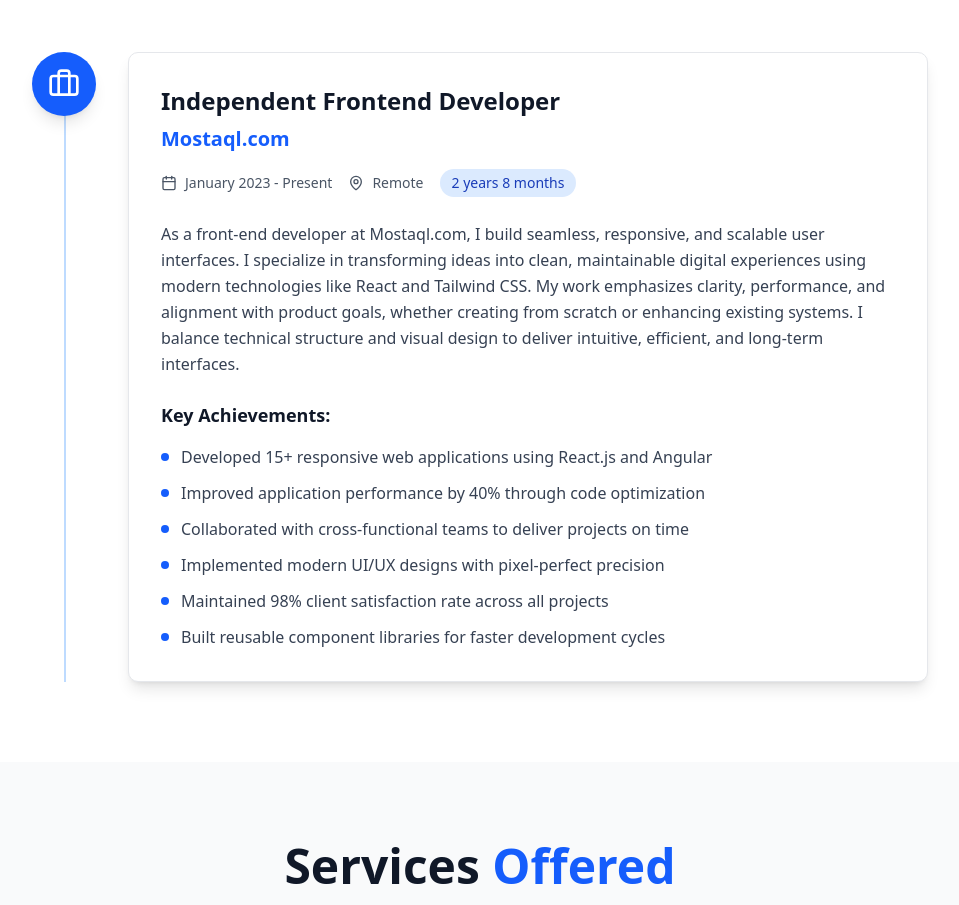
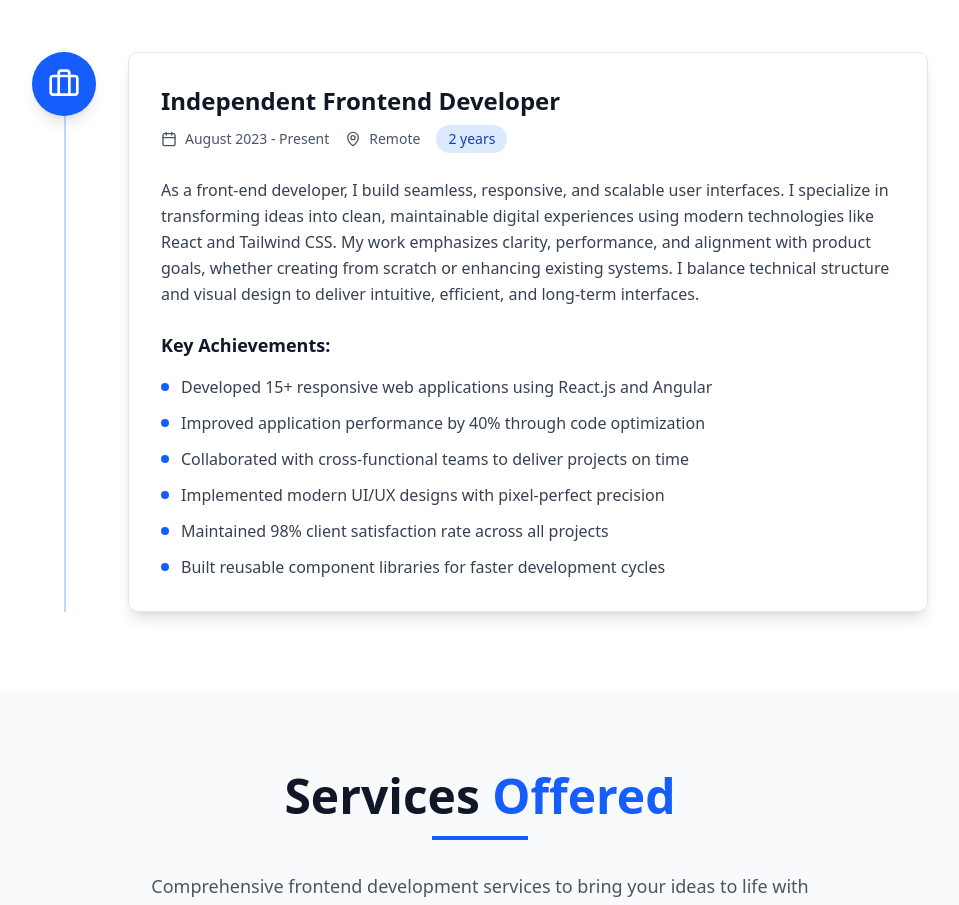
Before and after one commit to khaledrokaya/Khaled-Mostafa-Portfolio, a React (Vite) app: page / in a window 1280 px wide. Shown: the part 4200-5105 px from the top of the page, without its empty margins (160-1119 px from the left). Built offline with nearby package versions, Linux system fonts and the light colour scheme.

Commit message:
Update Experience.tsx

```diff
--- a/src/components/Experience.tsx
+++ b/src/components/Experience.tsx
@@ -3,12 +3,12 @@ import { Calendar, MapPin, Briefcase } from 'lucide-react';
 
 const Experience: React.FC = () => {
   const experience = {
-    company: 'Mostaql.com',
+    company: '',
     position: 'Independent Frontend Developer',
-    duration: 'January 2023 - Present',
-    period: '2 years 8 months',
+    duration: 'August 2023 - Present',
+    period: '2 years',
     location: 'Remote',
-    description: `As a front-end developer at Mostaql.com, I build seamless, responsive, and scalable user interfaces. I specialize in transforming ideas into clean, maintainable digital experiences using modern technologies like React and Tailwind CSS. My work emphasizes clarity, performance, and alignment with product goals, whether creating from scratch or enhancing existing systems. I balance technical structure and visual design to deliver intuitive, efficient, and long-term interfaces.`,
+    description: `As a front-end developer, I build seamless, responsive, and scalable user interfaces. I specialize in transforming ideas into clean, maintainable digital experiences using modern technologies like React and Tailwind CSS. My work emphasizes clarity, performance, and alignment with product goals, whether creating from scratch or enhancing existing systems. I balance technical structure and visual design to deliver intuitive, efficient, and long-term interfaces.`,
     achievements: [
       'Developed 15+ responsive web applications using React.js and Angular',
       'Improved application performance by 40% through code optimization',
@@ -55,9 +55,6 @@ const Experience: React.FC = () => {
                     <h3 className="text-2xl font-bold text-gray-900 mb-2">
                       {experience.position}
                     </h3>
-                    <h4 className="text-xl text-blue-600 font-semibold mb-4">
-                      {experience.company}
-                    </h4>
 
                     {/* Meta Information */}
                     <div className="flex flex-wrap gap-4 text-gray-600 mb-4">
```
